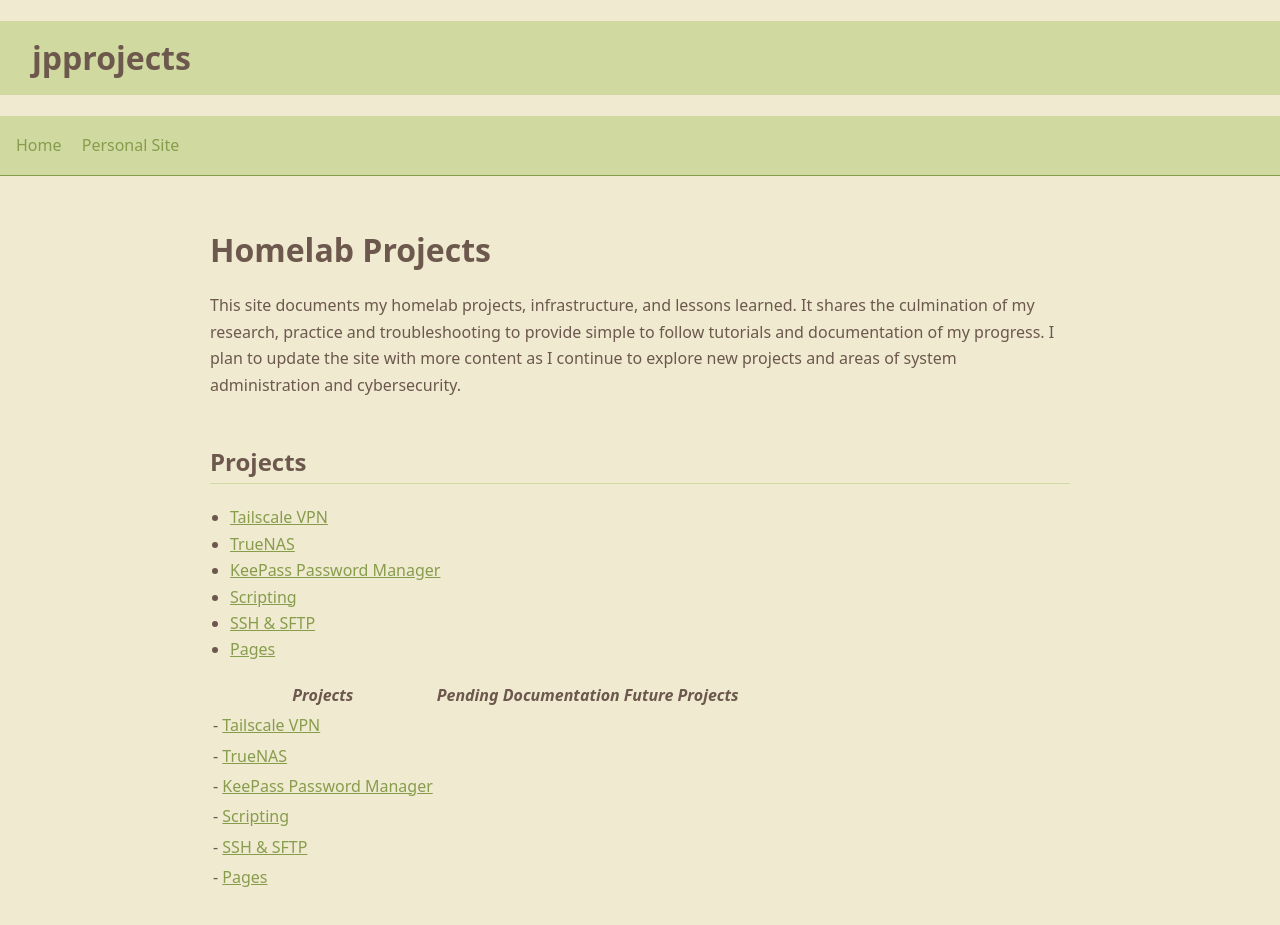
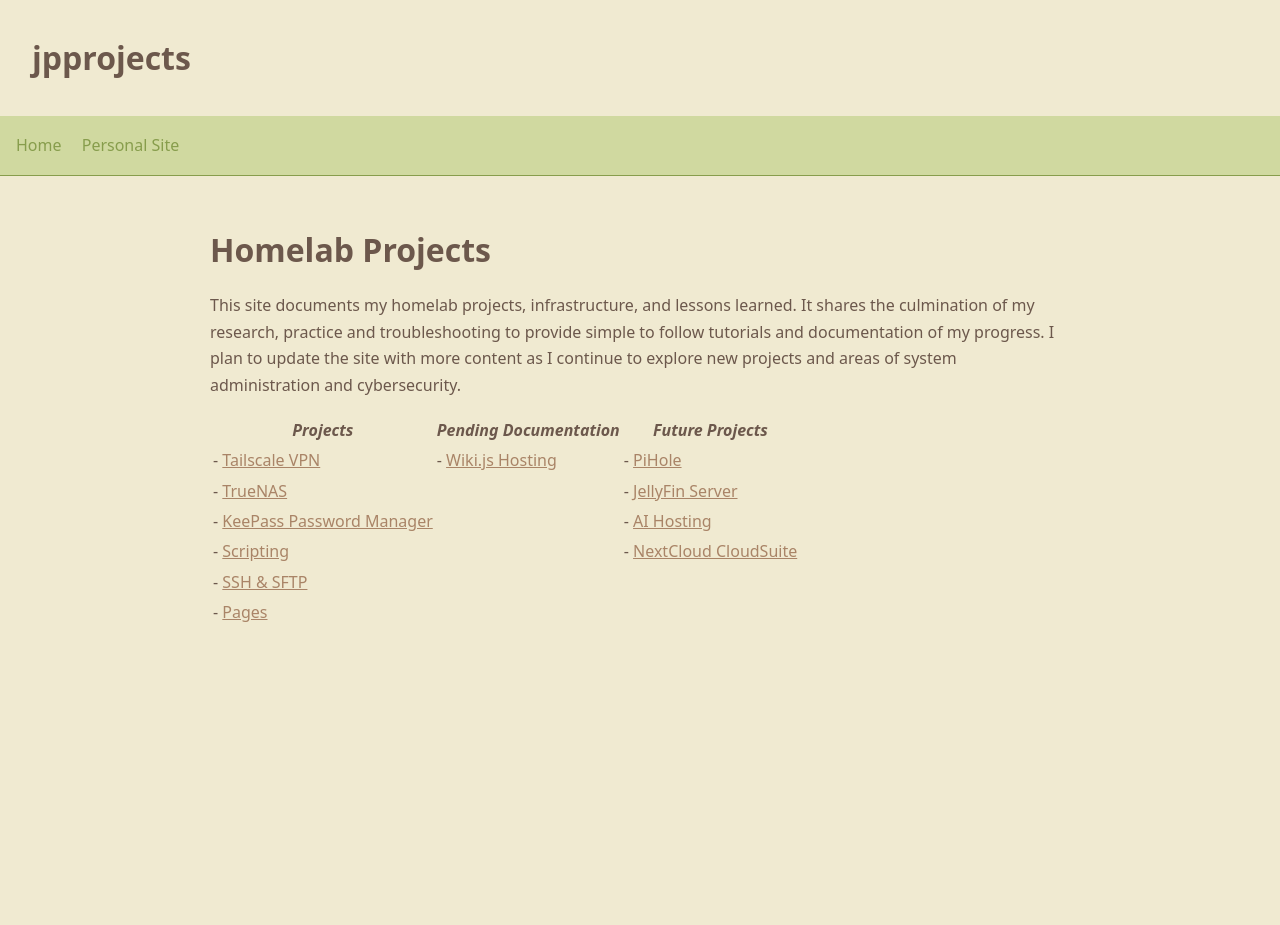
Before and after one commit to jacob-parra/jpprojects, a Jekyll site: the page built from index.md, in a window 1280 px wide. Built offline with Jekyll 4.4.1, drawn with Linux system fonts in a browser that asks for light colours; after the commit the page ends 900 px from its top, so only the background shows below that.

Commit message:
Fixed some project table content, more styling. Added files for future projects and pending documentation

```diff
--- a/assets/style.css
+++ b/assets/style.css
@@ -79,18 +79,15 @@ pre code {
   padding: 0;
 }
 
-a {
-  color: var(--green)
-}
 
-a:visited {
+
+a, a:visited {
   color: var(--light_brown);
 }
 
 .title {
   padding: 1rem;
   padding-left: 2rem;
-  background-color: var(--light_green);
 }
 
 
--- a/index.md
+++ b/index.md
@@ -9,19 +9,12 @@ This site documents my homelab projects, infrastructure, and lessons learned. It
 
 
 
-## Projects
-- [Tailscale VPN](/jpprojects/projects/tailscale)
-- [TrueNAS](/jpprojects/projects/truenas)
-- [KeePass Password Manager](/jpprojects/projects/keepass)
-- [Scripting](/jpprojects/projects/scripting)
-- [SSH & SFTP](/jpprojects/projects/sshsftp)
-- [Pages](/jpprojects/projects/pages)
 
 | <em> Projects </em>                                        |<em> Pending Documentation </em>|<em> Future Projects </em>|
 |------------------------------------------------------------|--------------------------------|--------------------------|
-| - [Tailscale VPN](/jpprojects/projects/tailscale)          |                                |                          |
-| - [TrueNAS](/jpprojects/projects/truenas)                  |                                |                          |
-| - [KeePass Password Manager](/jpprojects/projects/keepass) |                                |                          |
-| - [Scripting](/jpprojects/projects/scripting)              |                                |                          |
+| - [Tailscale VPN](/jpprojects/projects/tailscale)          | - [Wiki.js Hosting](/jpprojects/projects/wikijs) | - [PiHole](/jpprojects/projects/pihole) |
+| - [TrueNAS](/jpprojects/projects/truenas)                  |                                | - [JellyFin Server](/jpprojects/projects/jellyfin) |
+| - [KeePass Password Manager](/jpprojects/projects/keepass) |                                | - [AI Hosting](/jpprojects/projects/ai)|
+| - [Scripting](/jpprojects/projects/scripting)              |                                | - [NextCloud CloudSuite](/jpprojects/projects/cloudsuite) |
 | - [SSH & SFTP](/jpprojects/projects/sshsftp)               |                                |                          |
 | - [Pages](/jpprojects/projects/pages)                      |                                |                          |
```
Also changed, not shown: projects/ai.md (added, +6 -0 lines), projects/cloudsuite.md (added, +6 -0 lines), projects/jellyfin.md (added, +6 -0 lines), projects/pihole.md (added, +6 -0 lines), projects/wikijs.md (added, +6 -0 lines).
